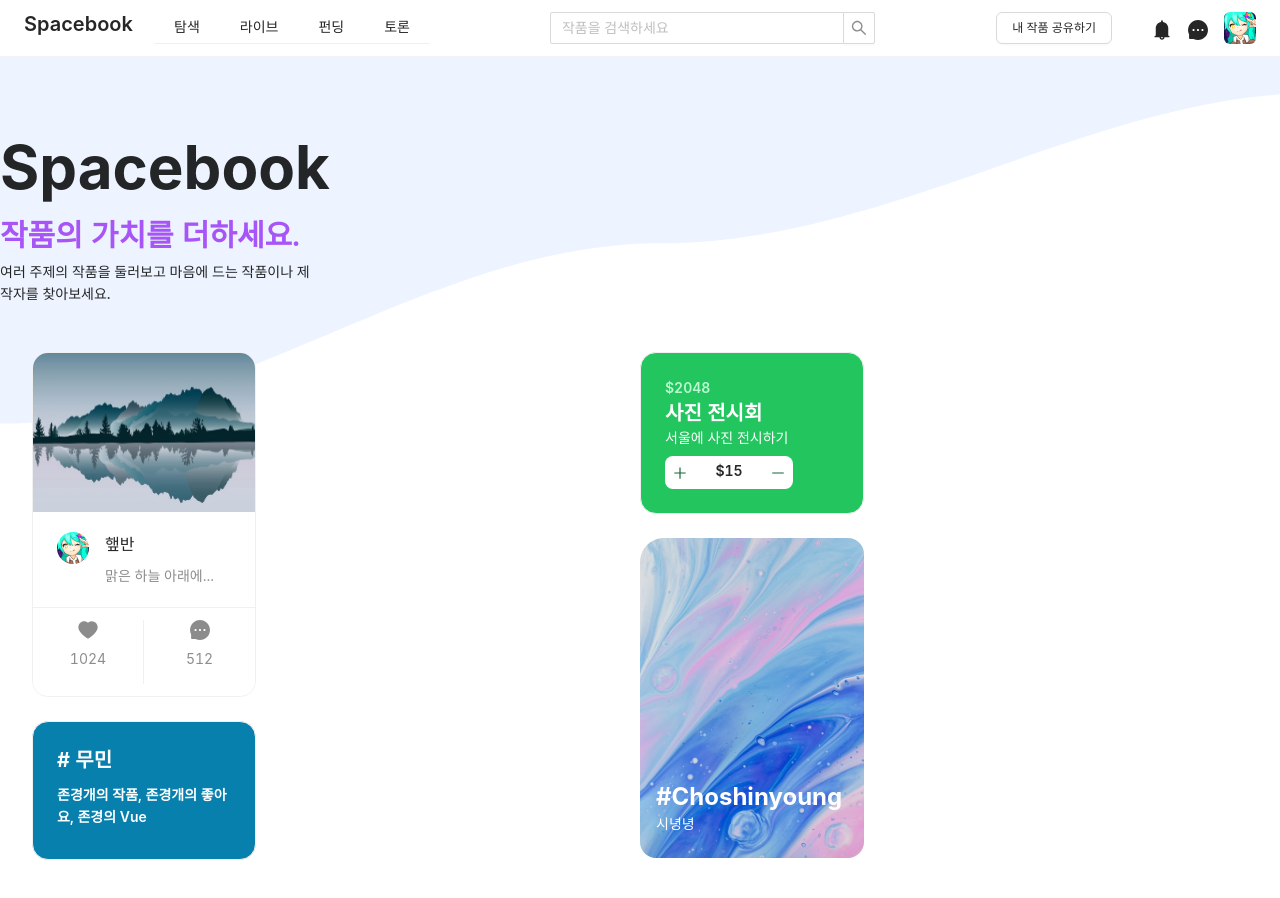
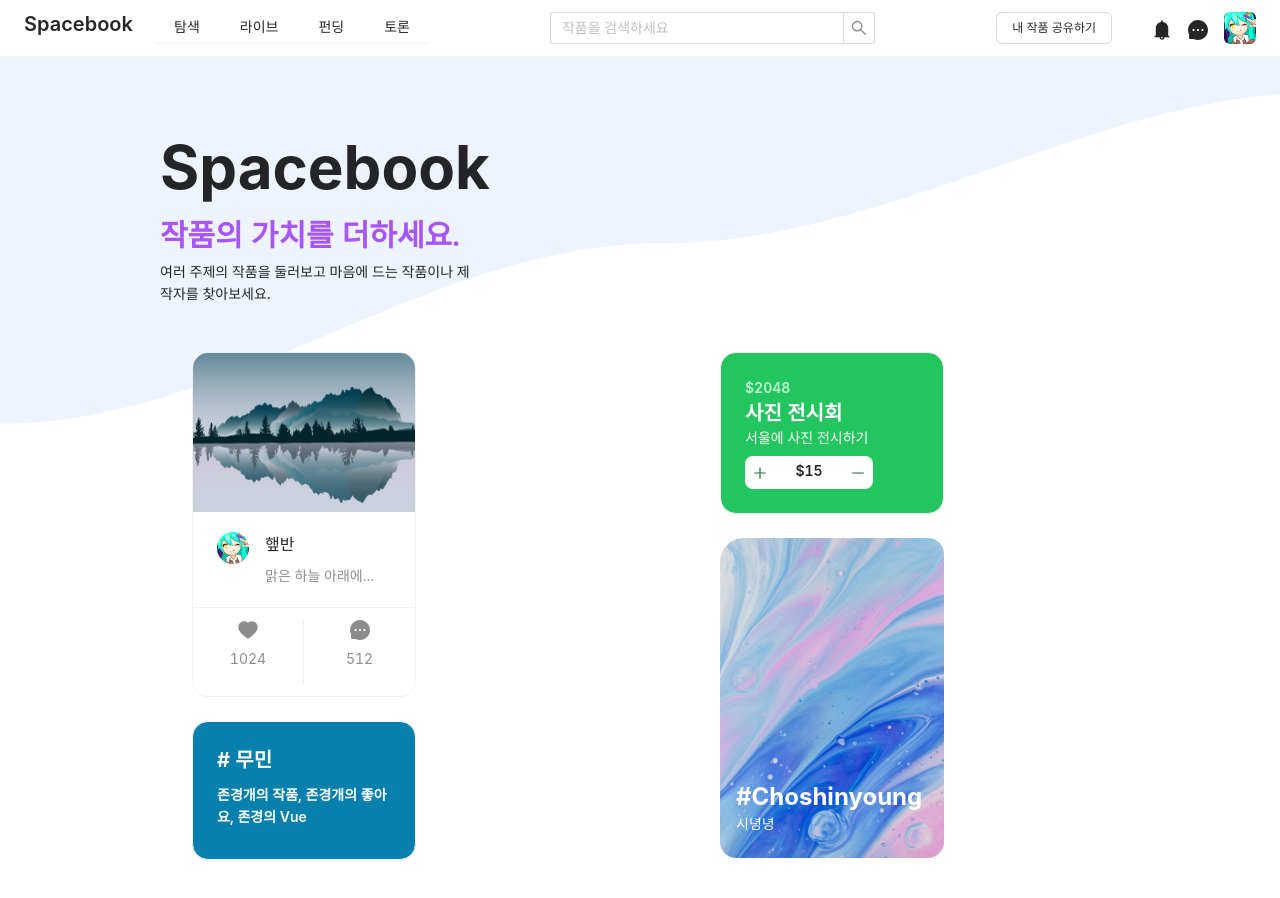
Before and after one commit to team-backspace/frontend, a React (Vite) app: page / in a window 1280 px wide. Built offline with nearby package versions, Linux system fonts and the light colour scheme.

Commit message:
chore(pages.main): support responsive design

```diff
--- a/src/pages/Main.jsx
+++ b/src/pages/Main.jsx
@@ -10,13 +10,13 @@ class Main extends Component {
             <>
                 <div className = "relative">
                     <div className = "relative z-50">
-                        <div className = "flex flex-col justify-center grid mx-auto xl:grid-cols-2 @sm:px-10 @md:px-20 @lg:px-30 @xl:pl-40">
-                            <div>
-                                <h1 className = "text-5xl md:text-6xl 2xl:text-8xl mt-20 font-bold mb-5">Spacebook</h1>
+                        <div className = "flex flex-col justify-center grid mx-auto xl:grid-cols-2 @sm:px-10 @md:px-20 @lg:px-30 xl:pl-40">
+                            <div className = "2xl:pt-20">
+                                <h1 className = "text-5xl xl:text-6xl 2xl:text-8xl mt-20 font-bold mb-5">Spacebook</h1>
                                 <h2 className = "text-2xl md:text-3xl 2xl:text-5xl mt-0 mb-2 font-semibold text-purple-500">작품의 가치를 더하세요.</h2>
                                 <h3 className = "text-md mt-0 w-68 md:w-80 2xl:w-120 2xl:text-lg font-medium">여러 주제의 작품을 둘러보고 마음에 드는 작품이나 제작자를 찾아보세요.</h3>
                             </div>
-                            <div className = "hidden  xl:(grid grid-cols-2) my-10 px-8">
+                            <div className = "hidden  xl:(grid grid-cols-2) my-10 xl:px-8 2xl:px-30">
                                 <div>
                                     <Card title = "햎반" desc = "맑은 하늘 아래에..." avatar = "src/dummydata/images/patrick.png" img = "src/dummydata/images/CardImage.png" />
                                     <ACard
```
